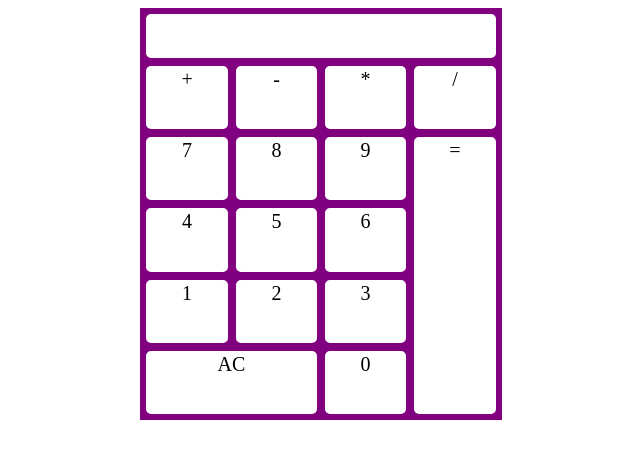
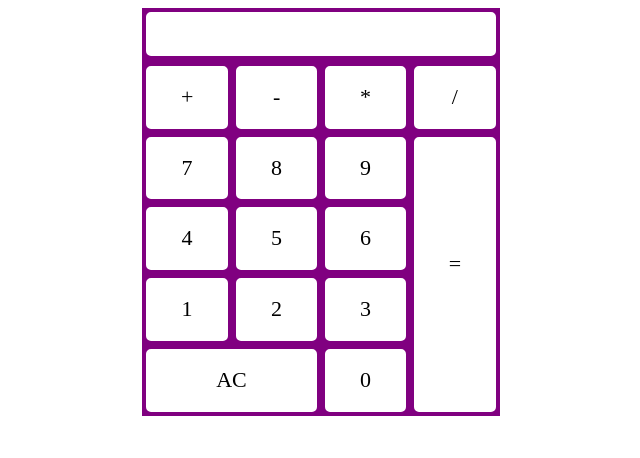
Before and after one commit to fullerhm1/CSCI3321_Hannah_Fuller_Front, a plain HTML site: page src/calculator.html in a window 1280 px wide. Shown: the whole page, without its empty margins (319-959 px from the left). Drawn offline with Linux system fonts and the light colour scheme.

Commit message:
Calculator finished

```diff
--- a/scripts/calculator.js
+++ b/scripts/calculator.js
@@ -1,6 +1,5 @@
 function updateDisplay(value){
 	var disp = document.getElementById('display');
-	//currently not working on the html document
 	switch(value){
 		case '0':
 			if (disp.innerHTML === ''){
--- a/src/calculator.html
+++ b/src/calculator.html
@@ -1,13 +1,12 @@
 <!DOCTYPE html>
 <html>
-    <!--Script imported at the end before end of body-->
     <head>
         <link rel="stylesheet" href="../style/calculator.css">
     </head>
 <body>
 <main>
     <div id="gridcontainer">
-        <div class="display"></div>
+        <div class="display" id="display"></div>
         <div class="opkey operatea" onclick="updateDisplay('+')">+</div>
         <div class="opkey operates" onclick="updateDisplay('-')">-</div>
         <div class="opkey operatem" onclick="updateDisplay('*')">*</div>
@@ -26,6 +25,6 @@
         <div class="numkey num0" onclick="updateDisplay('0')">0</div>
     </div>
 </main>
-	<script type="test/javascript" src="../scripts/calculator.js"></script>
+	<script type="text/javascript" src="../scripts/calculator.js"></script>
 </body>
 </html>
--- a/style/calculator.css
+++ b/style/calculator.css
@@ -3,10 +3,10 @@
     height: 400px;
 	margin: auto;
     text-align: center;
-    font-size: 20px;
+    font-size: 22px;
 	background-color: purple;
 	color: black;
-	padding: 6px;
+	padding: 4px;
 	display: grid;
 	grid-gap: 8px;
 	grid-template-areas:
@@ -20,14 +20,17 @@
 
 .numkey, .opkey{
     background-color: white;
+	line-height: 57px;
 }
 
 .equation{
     background-color: white;
+	line-height: 250px;
 }
 
 .clear{
     background-color: white;
+	line-height: 57px;
 }
 
 .numkey, .opkey, .equation, .clear{
@@ -39,8 +42,10 @@
 .display{
 	grid-area: result;
     background-color: white;
-    border: 4px solid white;
+	height: 40px;
+    border: 2px solid white;
 	border-radius: 5px;
+	line-height: 40px;
 }
 
 .operatea{
```
